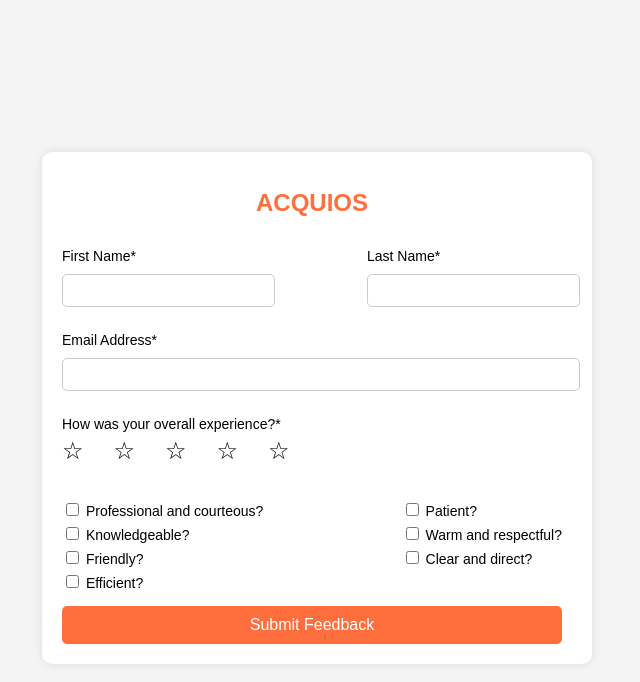
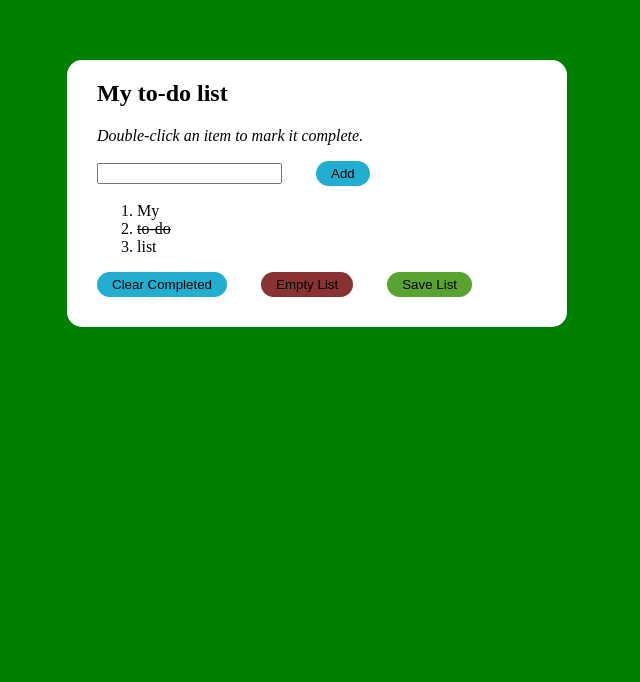
Before and after one commit to pramoth-v-s/FeedBack-form-using-Html-Css, a plain HTML site: page ind.html in a window 1280 px wide. Shown: the whole page, without its empty margins (323-963 px from the left). Drawn offline with Linux system fonts and the light colour scheme.

Commit message:
Add files via upload

```diff
--- a/ind.html
+++ b/ind.html
@@ -1,119 +1,25 @@
 <!DOCTYPE html>
 <html lang="en">
-  <head>
-    <meta charset="UTF-8" />
-    <meta name="viewport" content="width=device-width, initial-scale=1.0" />
-    <title>Feedback Form</title>
-    <style>
-      body {
-        font-family: Arial, sans-serif;
-        background-color: #f4f4f4;
-        display: flex;
-        justify-content: center;
-        align-items: center;
-        height: 100vh;
-      }
-      .feedback-form {
-        background: white;
-        padding: 20px;
-        border-radius: 10px;
-        box-shadow: 0 0 10px rgba(0, 0, 0, 0.1);
-        width: 500px;
-        padding-right: 30px;
-      }
-      .feedback-form h1 {
-        text-align: center;
-        color: #ff6f3d;
-        font-size: 24px;
-      }
-      .feedback-form label {
-        display: block;
-        margin: 15px 0 5px;
-        font-size: 14px;
-      }
-      .feedback-form input[type="text"],
-      .feedback-form input[type="email"] {
-        width: 100%;
-        padding: 8px;
-        margin: 5px 0 10px;
-        border: 1px solid #ccc;
-        border-radius: 5px;
-      }
-      .feedback-form .rating {
-        display: flex;gap: 30px;
-
-      }
-      .feedback-form .rating span {
-        font-size: 24px;
-        cursor: pointer;
-      }
-      .feedback-form .rating span:hover{
-        color: #ff6f3d;
-      }
-      .feedback-form .checkbox-group {
-        margin: 10px 0;
-      }
-      .feedback-form .checkbox-group label {
-        display: block;
-        margin: 5px 0;
-        font-size: 14px;
-      }
-      .feedback-form button {
-        width: 100%;
-        padding: 10px;
-        background-color: #ff6f3d;
-        border: none;
-        color: white;
-        border-radius: 5px;
-        cursor: pointer;
-        font-size: 16px;
-      }
-    </style>
-  </head>
-  <body>
-    <form class="feedback-form">
-      <h1>ACQUIOS</h1>
-      <div style="display: flex; justify-content: space-between">
-        <div>
-          <label for="first-name">First Name*</label>
-          <input type="text" id="first-name" name="first-name" required />
-        </div>
-        <div>
-          <label for="last-name">Last Name*</label>
-          <input type="text" id="last-name" name="last-name" required />
-        </div>
-      </div>
-
-      <label for="email">Email Address*</label>
-      <input type="email" id="email" name="email" required />
-      <label>How was your overall experience?*</label>
-      <div class="rating">
-        <span>☆</span><span>☆</span><span>☆</span><span>☆</span><span>☆</span>
-      </div>
-      <div class="checkbox-group" style="display: flex;justify-content: space-between;margin-top: 30px;">
-        <div>
-          <label
-            ><input type="checkbox" name="professional" /> Professional and
-            courteous?</label
-          >
-          <label
-            ><input type="checkbox" name="knowledgeable" />
-            Knowledgeable?</label
-          >
-          <label><input type="checkbox" name="friendly" /> Friendly?</label>
-          <label><input type="checkbox" name="efficient" /> Efficient?</label>
-        </div>
-        <div>
-          <label><input type="checkbox" name="patient" /> Patient?</label>
-          <label
-            ><input type="checkbox" name="warm" /> Warm and respectful?</label
-          >
-          <label
-            ><input type="checkbox" name="clear" /> Clear and direct?</label
-          >
-        </div>
-      </div>
-      <button type="submit">Submit Feedback</button>
-    </form>
-  </body>
+<head>
+    <meta charset="UTF-8">
+    <meta name="viewport" content="width=device-width, initial-scale=1.0">
+    <title>Document</title>
+    <link rel="stylesheet" href="sty.css">
+</head>
+<body>
+    <div id="one">
+        <h2>My to-do list</h2>
+        <p style="font-style: italic;">Double-click an item to mark it complete.</p>
+        <input>
+        <button id="o">Add</button>
+        <ol>
+            <li>My</li>
+            <li><del>to-do</del></li>
+            <li>list</li>
+        </ol>
+        <button id="t">Clear Completed</button>
+        <button id="th">Empty List</button>
+        <button id="f">Save List</button>
+    </div>
+</body>
 </html>
--- /dev/null
+++ b/sty.css
@@ -0,0 +1,34 @@
+body{
+    background-color: green;
+}
+div{
+    background-color: white;
+    margin: 50px 5px 30px 5px;
+    padding-bottom: 30px;
+    border-radius: 15px;
+    width: 500px;
+    margin-left: auto;
+    margin-right: auto;
+    margin-top: 60px;
+
+}
+h2,p,input,button,ol{
+    margin-left: 30px;
+}
+#one h2{
+    padding-top: 20px;
+}
+button{
+    border-radius: 15px;
+    padding:5px 15px 5px 15px;
+    border: none;
+}
+#o,#t{
+    background-color: rgb(34, 174, 209);
+}
+#th{
+    background-color: rgb(138, 50, 50);
+}
+#f{
+    background-color: rgb(90, 163, 48);
+}
```
